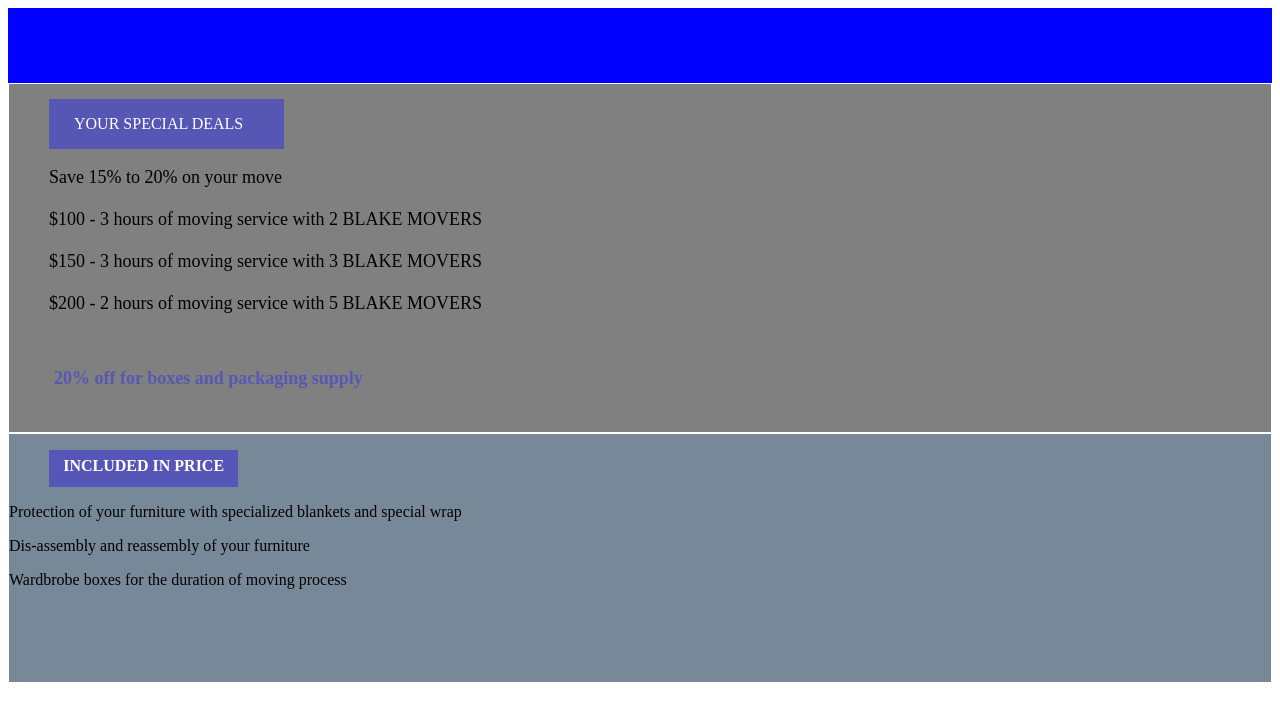
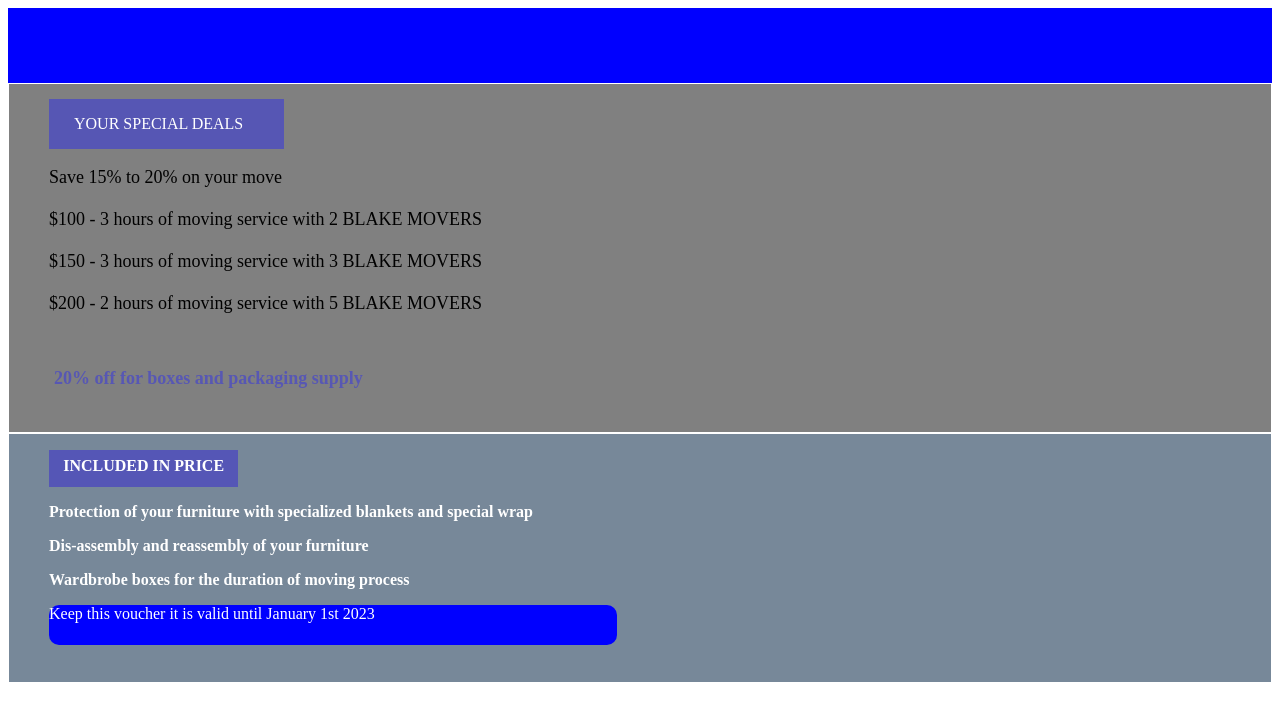
Before and after one commit to stevemaina00/BlakeMovers, a plain HTML site: page index.html in a window 1280 px wide. Drawn offline with Linux system fonts and the light colour scheme.

Commit message:
add paragraph in bar

```diff
--- a/index.css
+++ b/index.css
@@ -49,3 +49,16 @@
 .pp{
     padding-top: 7px;
 }
+.ppp{
+    color: white;
+    font-weight: bold;
+    margin-left: 40px;
+}
+.valid{
+    box-sizing: border-box;
+    height: 40px;
+    width: 45%;
+    background-color: blue;
+    margin-left: 40px;
+    border-radius: 10px;
+}
--- a/index.html
+++ b/index.html
@@ -24,9 +24,14 @@
         <div class="included">
             <p class="pp" style="color: white; font-weight:bolder;">INCLUDED IN PRICE</p>
         </div>
+        <div class="ppp">
         <p>Protection of your furniture with specialized blankets and special wrap</p>
         <p>Dis-assembly and reassembly of your furniture</p>
         <p>Wardbrobe boxes for the duration of moving process</p>
+    </div>
+    <div class="valid">
+        <p style="color: white;">Keep this voucher it is valid until January 1st 2023</p>
+    </div>
 
     </section>
 
```
